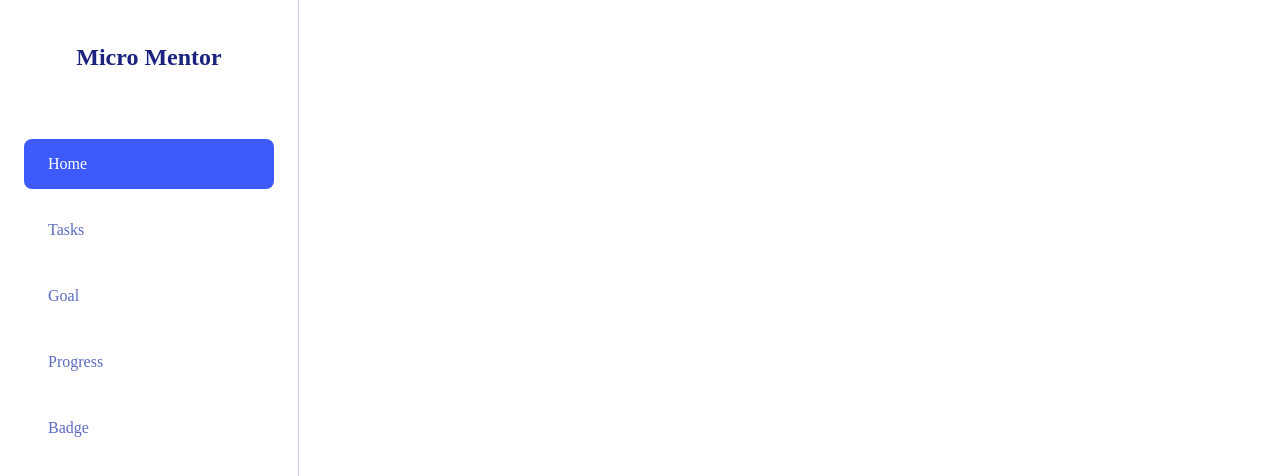
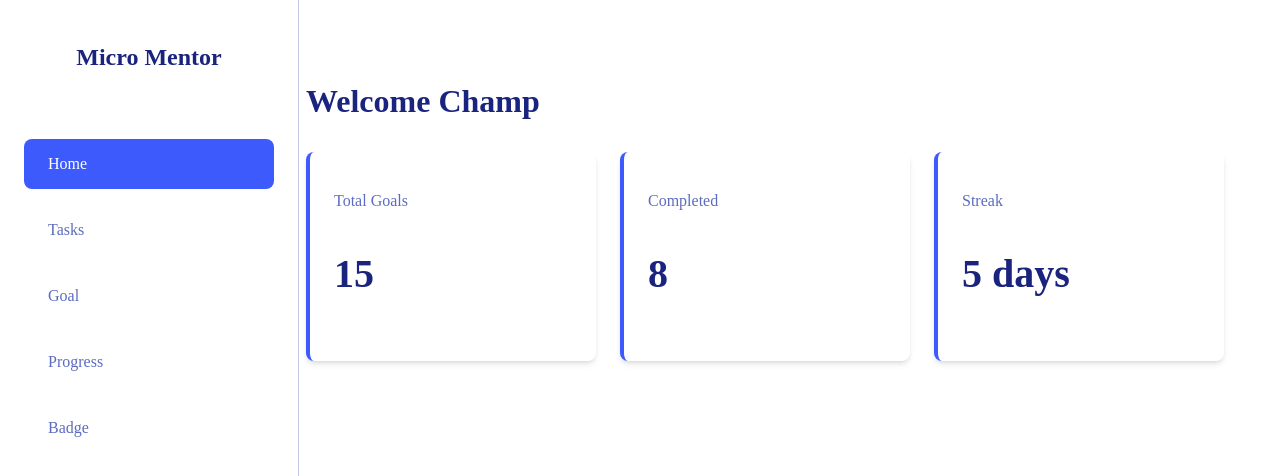
Before and after one commit to mokib08/Micro-Mentor, a React (Vite) app in the folder Frontend/: page /home in a window 1280 px wide. Shown: the top 476 px of the page. Built offline with nearby package versions, Linux system fonts and the light colour scheme.

Commit message:
home page modified

```diff
--- a/Frontend/src/components/register/Register.css
+++ b/Frontend/src/components/register/Register.css
@@ -57,10 +57,10 @@
   transition: all 0.2s ease-in-out;
 }
 .form-group__input::-moz-placeholder {
-  color: rgb(165.5663716814, 173.796460177, 220.4336283186);
+  color: rgb(124.6, 136.6, 204.6);
 }
 .form-group__input::placeholder {
-  color: rgb(165.5663716814, 173.796460177, 220.4336283186);
+  color: rgb(124.6, 136.6, 204.6);
 }
 .form-group__input::focus {
   outline: none;
--- a/Frontend/src/components/register/Register.scss
+++ b/Frontend/src/components/register/Register.scss
@@ -71,7 +71,7 @@
         transition: $transition-base;
 
         &::placeholder{
-            color: lighten($text-secondary, 20%);
+            color: color.scale($text-secondary, $lightness: 20%);
         }
 
         // active field
--- a/Frontend/src/pages/home/Home.css
+++ b/Frontend/src/pages/home/Home.css
@@ -1 +1,39 @@
-/*# sourceMappingURL=Home.css.map */
+.dashboard-layout__main {
+  margin-left: 250px;
+  padding: 3rem;
+}
+
+/* Home page specific style */
+.dashboard-header {
+  margin-bottom: 2rem;
+}
+.dashboard-header h2 {
+  font-size: 2rem;
+  font-weight: 700;
+  color: #1A237E;
+}
+
+.stats-grid {
+  display: grid;
+  grid-template-columns: repeat(auto-fit, minmax(200px, 1fr));
+  gap: 1.5rem;
+}
+
+.stat-card {
+  background-color: #FFFFFF;
+  border-radius: 8px;
+  padding: 1.5rem;
+  box-shadow: 0 4px 6px -1px rgba(0, 0, 0, 0.1), 0 2px 4px -2px rgba(0, 0, 0, 0.1);
+  border-left: 4px solid #3D5AFD;
+}
+.stat-card__label {
+  font-size: 1rem;
+  font-weight: 500;
+  color: #5C6BC0;
+  margin-bottom: 0.5rem;
+}
+.stat-card__value {
+  font-size: 2.5rem;
+  font-weight: 700;
+  color: #1A237E;
+}/*# sourceMappingURL=Home.css.map */
--- a/Frontend/src/pages/home/Home.jsx
+++ b/Frontend/src/pages/home/Home.jsx
@@ -1,36 +1,41 @@
 import React from "react";
 import Tasks from "../tasks/tasks";
 import Sidebar from "../sidebar/sidebar";
+import './Home.scss';
 
 const Home = () => {
   return (
-    <div>
-      <div className="container">
-        <div className="sidebar">
-          <Sidebar />
+    <div className="dashboard-layout">
+      <Sidebar />
+
+      {/* The main content area of the dashboard */}
+      <main className="dashboard-layout__main">
+        <header className="dashboard-header">
+          <h2>Welcome Champ</h2>
+        </header>
+
+        {/* a grid to display key statics */}
+        <div className="stats-grid">
+          {/* Reusable block : A card for displaying a single stat */}
+          <div className="stat-card">
+            <h3 className="stat-card__label">Total Goals</h3>
+            <p className="stat-card__value">15</p>
+          </div>
+          <div className="stat-card">
+            <h3 className="stat-card__label">Completed</h3>
+            <p className="stat-card__value">8</p>
+          </div>
+          <div className="stat-card">
+            <h3 className="stat-card__label">Streak</h3>
+            <p className="stat-card__value">5 days</p>
+          </div>
         </div>
+      </main>
 
-        <div className="center-div">
-          <main>
-            <h2>Welcome champ</h2>
-            <div>
-              <div>
-                <h3>Total Goals</h3>
-                <p>15</p>
-              </div>
-              <div>
-                <h3>Completed</h3>
-                <p>8</p>
-              </div>
-              <div>
-                <h3>Streak</h3>
-                <p>5 days</p>
-              </div>
-            </div>
-          </main>
-        </div>
-        <div className="right-side-div"></div>
-      </div>
+      {/* an aside element for supplementary content (e.g., calendar, profile) */}
+      <aside className="dashboard-layout__aside">
+        {/* Content for the right side can be added here later */}
+      </aside>
     </div>
   );
 };
--- a/Frontend/src/pages/home/Home.scss
+++ b/Frontend/src/pages/home/Home.scss
@@ -0,0 +1,58 @@
+@use '../../components/styles/variables' as *;
+
+.dashboard-layout{
+    // The main content area of the layout
+
+    &__main{
+        // CRITICAL : This pushes the main content out from behind the fixed sidebar
+        margin-left: 250px;
+        padding: $spacing-xxl;
+    }
+}
+
+/* Home page specific style */
+
+// A simple header for the dashboard pages
+
+.dashboard-header{
+    margin-bottom: $spacing-xl;
+
+    h2{
+        font-size: 2rem; // 32px
+        font-weight: $font-weight-bold;
+        color: $text-primary;
+    }
+}
+
+// A container for the stat cards, using CSS grid for a responsive layout
+.stats-grid{
+    display: grid;
+
+    // Create 3 columns of equeal width, but allow them to shrink if needed
+    grid-template-columns: repeat(auto-fit, minmax(200px, 1fr));
+    gap: $spacing-lg
+}
+
+// stat card : a card for displaying a single piece of data (e.g., goal count)
+.stat-card{
+    background-color: $surface-color;
+    border-radius: $border-radius-md;
+    padding: $spacing-lg;
+    box-shadow: $box-shadow-md;
+    border-left: 4px solid $primary-color; // add a nice accent color
+
+    // stat-card__label : The title of the stat
+    &__label{
+        font-size: $font-size-base;
+        font-weight: $font-weight-medium;
+        color: $text-secondary;
+        margin-bottom: $spacing-sm;
+    }
+
+    // .stat-card__value : The actual data point
+    &__value{
+        font-size: 2.5rem;  // 40px
+        font-weight: $font-weight-bold;
+        color: $text-primary;
+    }
+}
```
Also changed, not shown: 2 other files (tests, documents, lock files or other folders).
